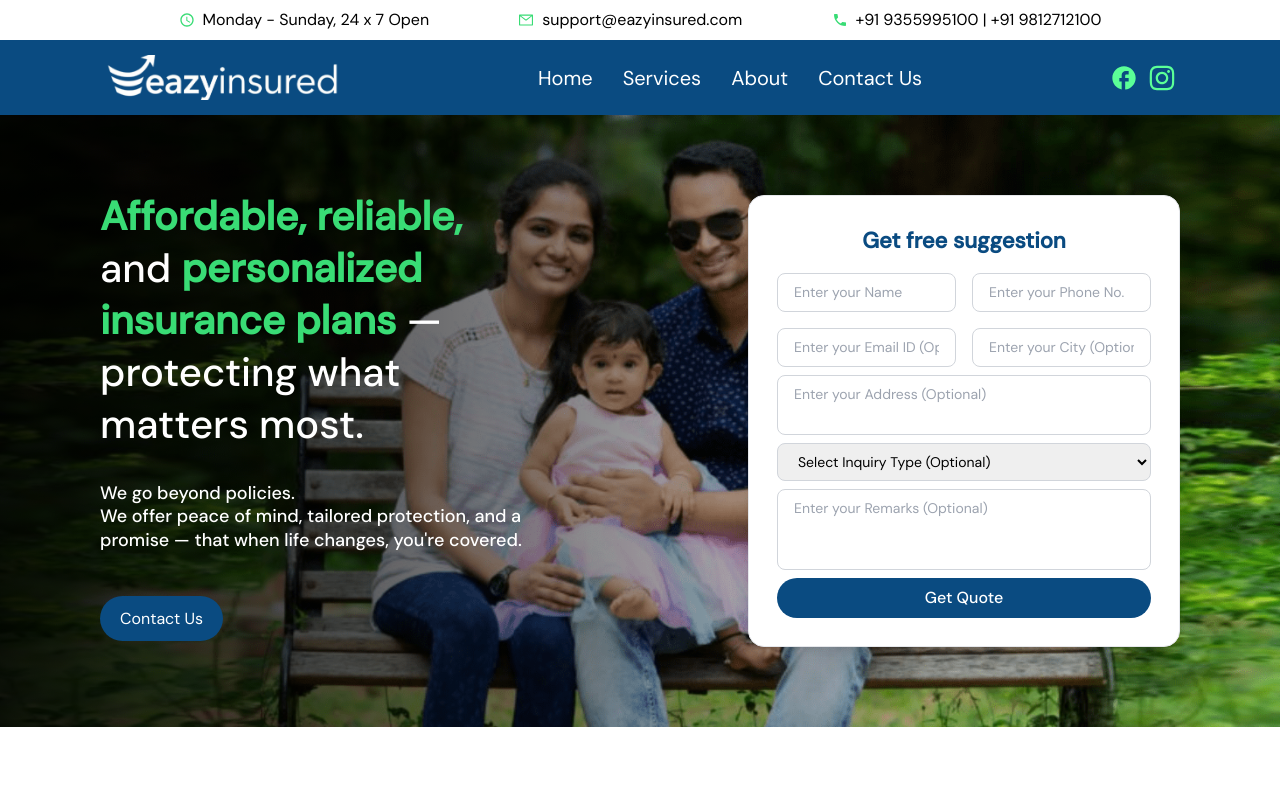
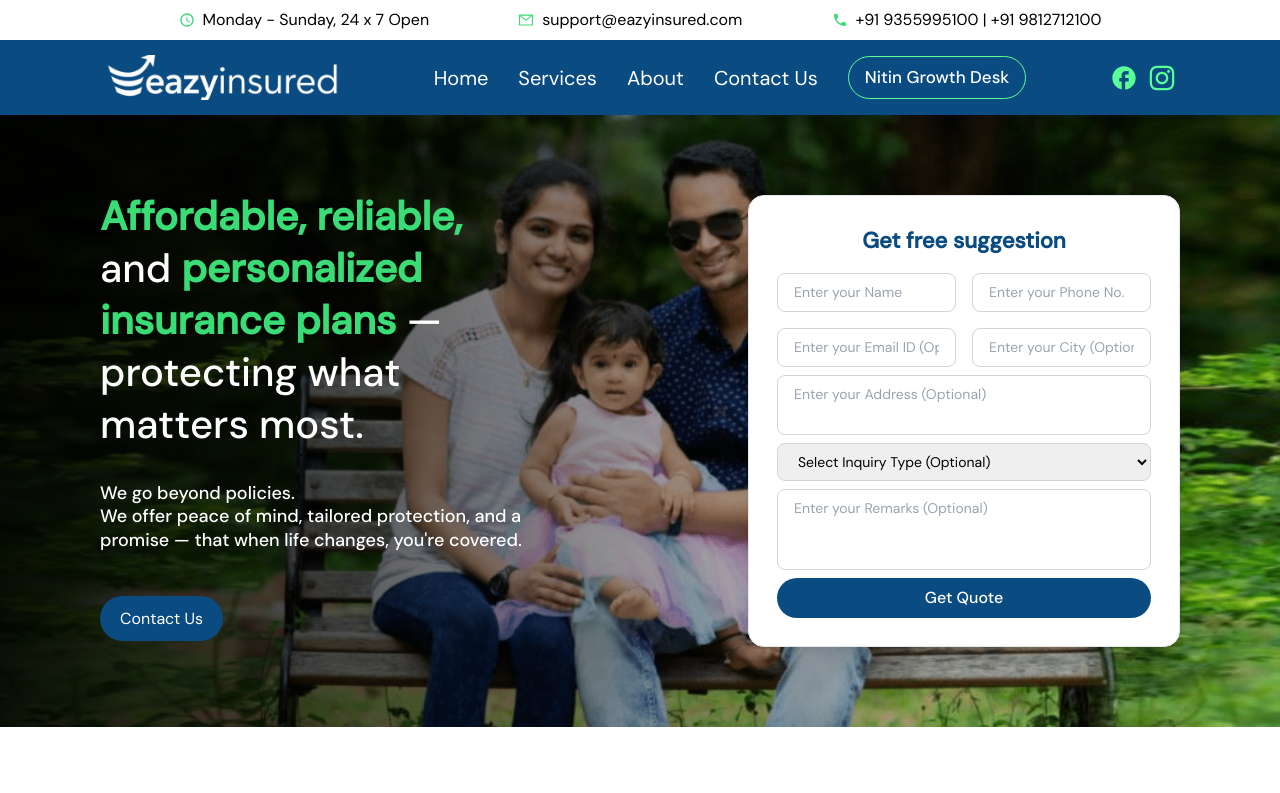
Before and after one commit to eazyinsured-web/Eazyinsured, a React (Vite) app: page / in a window 1280 px wide. Shown: the top 793 px of the page. Built offline with nearby package versions, Linux system fonts and the light colour scheme.

Commit message:
Add Growth Desk link to website header

```diff
--- a/src/Components/Header.jsx
+++ b/src/Components/Header.jsx
@@ -55,6 +55,11 @@ function Header() {
     }
   };
 
+  const openGrowthDesk = () => {
+    setMenuOpen(false);
+    navigate('/nitin-growth-desk');
+  };
+
   return (
     <div>
      <div className="bg-white w-full px-4 md:px-[140px] py-2 flex flex-col md:flex-row md:justify-around md:items-center gap-3 text-center md:text-left">
@@ -102,7 +107,7 @@ function Header() {
       </a>
 
 
-     <div className="hidden md:flex gap-[30px]">
+     <div className="hidden md:flex items-center gap-[30px]">
   {navLinks.map((link, index) => (
     <span
       key={index}
@@ -119,6 +124,13 @@ function Header() {
       ></span>
     </span>
   ))}
+  <button
+    type="button"
+    onClick={openGrowthDesk}
+    className="rounded-full border border-[#5bff97] px-4 py-2 font-DMSans text-[17px] font-medium text-white transition hover:bg-[#5bff97] hover:text-primary"
+  >
+    Nitin Growth Desk
+  </button>
 </div>
 <div className=' md:block hidden  w-[70px] '>
   <div className='flex gap-[10px]'>
@@ -140,7 +152,14 @@ function Header() {
       </div> */}
 </div>
       {/* Mobile Hamburger */}
-      <div className="block md:hidden">
+      <div className="flex items-center gap-3 md:hidden">
+        <button
+          type="button"
+          onClick={openGrowthDesk}
+          className="rounded-full border border-[#5bff97] px-3 py-1.5 font-DMSans text-[13px] font-medium text-white"
+        >
+          Growth Desk
+        </button>
         <HiMenu
           className="text-white text-[26px] cursor-pointer"
           onClick={() => setMenuOpen(true)}
```
